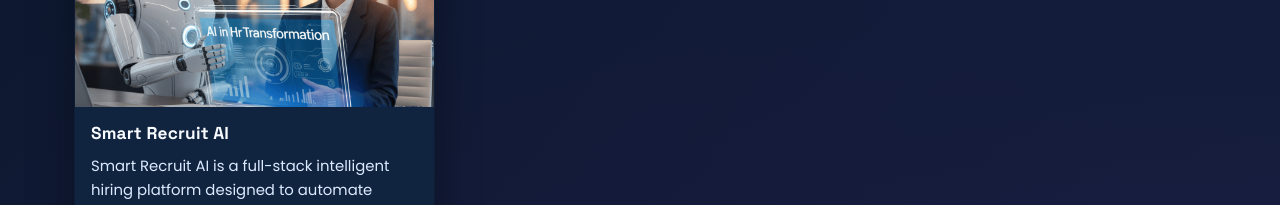
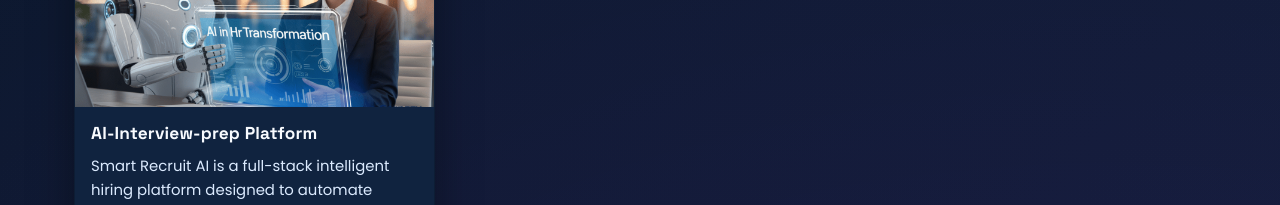
Before and after one commit to yasirarfat5CJ/portfolio, a React (Vite) app: page / in a window 1280 px wide. Shown: the part 4680-4885 px from the top of the page. Built offline with nearby package versions, Linux system fonts and the light colour scheme.

Commit message:
project update

```diff
--- a/src/pages/Projects.jsx
+++ b/src/pages/Projects.jsx
@@ -72,7 +72,7 @@ const projects = [
   demo: 'https://url-summarization.streamlit.app',
 },
 {
-  title: 'Smart Recruit AI',
+  title: 'AI-Interview-prep Platform',
   image: '/images/smartRecuit.jpeg',
   description: 'Smart Recruit AI is a full-stack intelligent hiring platform designed to automate early-stage recruitment workflows. The system allows candidates to upload resumes, which are parsed using AI to extract structured data and calculate ATS-style matching scores against job roles.The platform includes a real-time AI interview system powered by Gemini AI, where candidates undergo dynamic technical interviews with automated scoring and feedback. HR users can access analytics dashboards to evaluate candidate performance, rankings, and hiring recommendations.Key features include role-based authentication using JWT, protected routes, real-time socket communication, and responsive modern UI built with React and Tailwind CSS.',
   github: 'https://github.com/yasirarfat5CJ/Smart-Recuit-AI',
```
